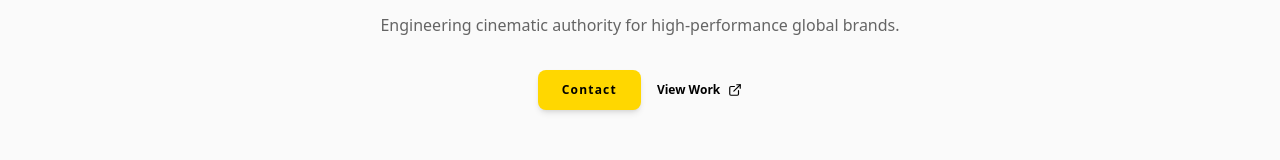
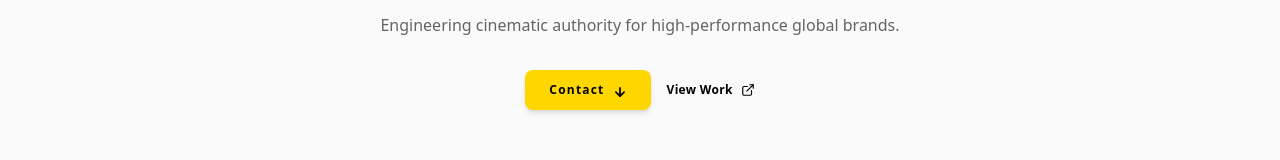
Before and after one commit to rudraprotapchakraborty/beeteam-agency, a Next.js app: page / in a window 1280 px wide. Shown: the part 147-307 px from the top of the page. Built offline with nearby package versions, Linux system fonts and the light colour scheme; no server answers; grey boxes are pictures that could not be loaded.

Commit message:
polished

```diff
--- a/components/Hero.jsx
+++ b/components/Hero.jsx
@@ -57,10 +57,6 @@ export default function BeeTeamYellowStackedHero() {
     mass: 0.4,
   });
 
-  const yParallax = useTransform(smoothProgress, [0, 1], [0, -80]);
-  const heroScale = useTransform(smoothProgress, [0, 0.6], [1, 1.04]);
-  const heroRotate = useTransform(smoothProgress, [0, 1], [0, -1]);
-
   return (
     <section
       ref={containerRef}
@@ -80,18 +76,39 @@ export default function BeeTeamYellowStackedHero() {
           <p className="text-sm md:text-base text-black/60 font-medium max-w-xl mx-auto leading-relaxed">
             {t.subtitle}
           </p>
+          {/* Buttons */}
+          <div className="flex flex-col sm:flex-row items-center justify-center gap-4 mt-8">
 
-          <div className="flex flex-col sm:flex-row items-center justify-center gap-4 mt-8">
-            <button className="px-6 py-3 bg-[#FFD700] text-black text-xs font-bold tracking-widest rounded-lg shadow-md">
+            <motion.button
+              onClick={() => {
+                document.getElementById("contact")?.scrollIntoView({
+                  behavior: "smooth",
+                });
+              }}
+              whileHover={{ scale: 1.04 }}
+              whileTap={{ scale: 0.97 }}
+              transition={{ type: "spring", stiffness: 400, damping: 20 }}
+              className="px-6 py-3 bg-[#FFD700] text-black text-xs font-bold tracking-widest rounded-lg shadow-md hover:shadow-[0_8px_30px_-8px_rgba(255,215,0,0.6)] transition-all duration-300 flex items-center gap-2"
+            >
               {t.contact}
-            </button>
+              <motion.span
+                animate={{ y: [0, 3, 0] }}
+                transition={{ duration: 1.6, repeat: Infinity }}
+              >
+                <ArrowDown size={14} strokeWidth={3} />
+              </motion.span>
+            </motion.button>
 
-            <a href="/works" target="_blank">
-              <button className="flex items-center gap-2 text-black text-xs font-semibold">
+            <a href="/works" target="_blank" rel="noopener noreferrer">
+              <motion.button
+                whileHover={{ opacity: 0.7 }}
+                className="flex items-center gap-2 text-black text-xs font-semibold tracking-wide transition-all duration-300"
+              >
                 {t.viewWork}
                 <ExternalLink size={14} />
-              </button>
+              </motion.button>
             </a>
+
           </div>
         </motion.div>
 
```
